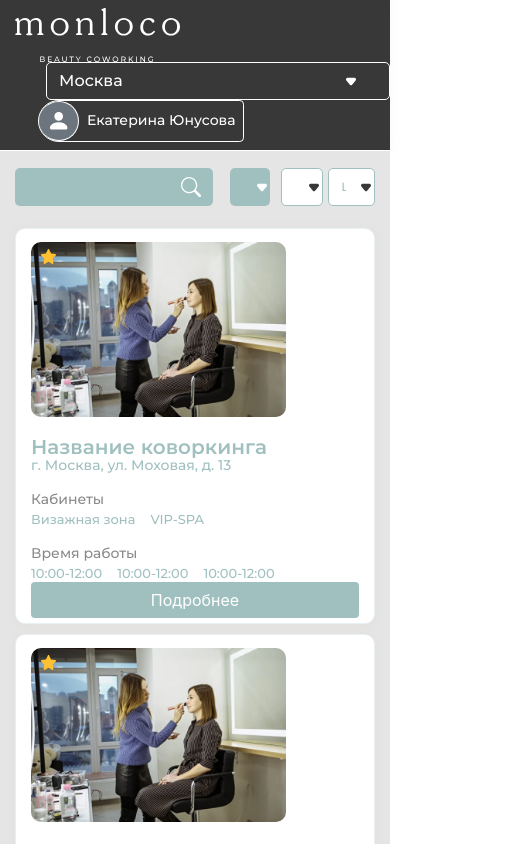
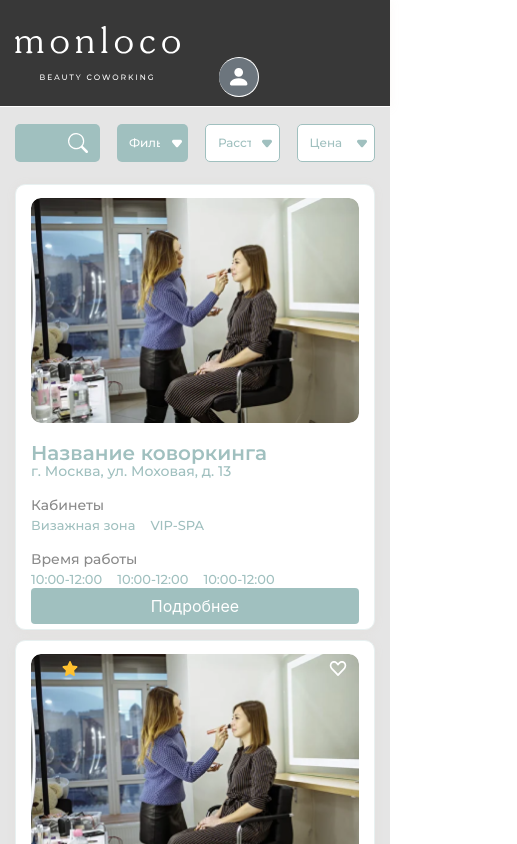
Before and after one commit to Linkhider/monloco, a Vue app: page /coworkings in a window 390 px wide. Shown: the top 844 px of the page, 517 px wide, since content can reach past the window. Built offline with nearby package versions, Linux system fonts and the light colour scheme.

Commit message:
image size in cards fixed

```diff
--- a/src/components/footer.vue
+++ b/src/components/footer.vue
@@ -1,5 +1,5 @@
 <template>
-    <div class="mt-2">
+    <div class="mt-2 pb-0">
        <footer>
            <div class="d-flex justify-content-center">
                <img src="../assets/svg/logo-white.svg" class="mt-2" alt="">
@@ -102,4 +102,7 @@
         transform: scale(1.05);
         transition: 0.7s;
     }
+    @media (max-width: 1080px) {
+
+    }
 </style>
--- a/src/components/nav.vue
+++ b/src/components/nav.vue
@@ -1,11 +1,13 @@
 <template>
 <div class="nav">
     <div class="container mt-2 mb-2">
-        <div class="row d-flex align-items-center">
+        <div class="row algn">
+          <div class="d-flex align-items-center">
               <a href="/"  class="col-lg-2 animation"><img src="../assets/svg/logo-white.svg"></a>
-          <div class="row d-flex align-items-center col-lg-4 ml-auto">
+          </div>
+          <div class="row d-flex align-items-center col-lg-4 ml-auto avtr">
             <b-select v-model="selected" :options="options" class="ml-3 col-sm brd-select"><b-icon-arrow-up></b-icon-arrow-up></b-select>
-            <div class="brd ml-2 mr-3">
+            <div class="d-flex align-items-center brd ml-2 mr-3">
               <a href="/">
                 <b-avatar class="brd-avatar"></b-avatar>
                 <span class="ml-2 mr-2 wht">Екатерина Юнусова</span>
@@ -74,6 +76,26 @@
     box-shadow: 0 0 0 0.2rem rgba(41, 41, 41, 0.25);
 
   }
+
+  @media ( max-width: 1080px) {
+    .brd-avatar {
+      margin-right: -110px;
+      margin-top: 10px
+    }
+    .algn{
+      flex-wrap: nowrap;
+    }
+    .brd{
+      visibility: hidden
+    }
+    .brd-avatar {
+     visibility: visible;
+    }
+    .brd-select {
+     visibility: hidden;
+    }
+
+  }
 </style>
 
 <script>
--- a/src/views/coworkings.vue
+++ b/src/views/coworkings.vue
@@ -2,10 +2,10 @@
   <div class="bg">
     <div class="container">
 
-      <div class="d-flex align-items-center justify-content-between">
-        <b-input-group class="search" placeholder="Enter something...">
+      <div class="d-flex align-items-center">
+        <b-input-group class="search">
           <template v-slot:append>
-            <b-input-group-text class="brd-select"><b-icon-search></b-icon-search></b-input-group-text>
+            <b-input-group-text placeholder="Enter something..." class="brd-select"><b-icon-search></b-icon-search></b-input-group-text>
           </template>
           <b-form-input class="brd-select"></b-form-input>
         </b-input-group>
@@ -33,16 +33,19 @@
 
 
       <div class="row  d-flex justify-content-between">
-        <div class="col-lg-6">
+
+        <div class="col-lg-6 col-md-12">
           <div class="card">
           <div class="container">
             <div class="row">
-              <div class="col-lg-6 col-12 icons">
-              <img src="@/assets/png/preview.png">
-                <img src="@/assets/svg/star-img.svg" alt="" class="icon">
-                <img src="@/assets/svg/heart-photo.svg" alt="" class="icon2">
+              <div class="col-lg-6 col-md-12 icons">
+              <img src="@/assets/png/preview.png" class="grd">
+                <div class="row icon">
+                  <img src="@/assets/svg/star-img.svg" alt="" class="col-lg-2" style="height: 15px">
+                  <img src="@/assets/svg/heart-photo.svg" alt="" class="col-lg-2" style="height: 15px">
+                </div>
               </div>
-              <div class="col-lg-6 col-12">
+              <div class="col-lg-6 col-md-12">
                <p class="title">Название коворкинга</p>
                <p class="adress">г. Москва, ул. Моховая, д. 13</p>
                <p class="gray">Кабинеты</p>
@@ -278,22 +281,25 @@
   img{
     margin-top: 13px;
     margin-bottom: 10px;
-    width: 255px;
+    width: inherit;
     height: auto;
     border-radius: 10px;
+    display: flex;
+    align-items: center;
+    justify-content: center;
   }
   .icons{
     position:relative;
   }
   .icon{
     position: absolute;
-    left: -95px;
+    left: -35%;
     top: 7px;
     height: 15px;
   }
   .icon2{
     position: absolute;
-   right: -110px;
+   right: -40%;
     top: 7px;
     height: 15px;
   }
@@ -362,4 +368,24 @@
   .drop-blck{
     background: #fff url("../assets/svg/select-blck.svg") no-repeat scroll 90% 50%;
   }
+  @media (max-width: 1080px) {
+    .search{
+      width: 100vw;
+    }
+    .filter{
+      width: 100%;
+      padding: 17px;
+    }
+    .distance{
+      width: 100%;
+      padding-right: 17px;
+    }
+    .price{
+      width: 100%;
+    }
+    .brd-select{
+      visibility: visible;
+    }
+
+  }
 </style>
```
Also changed, not shown: src/assets/svg/select-blck.svg. Lines whose indentation alone changed are shown as unchanged.
